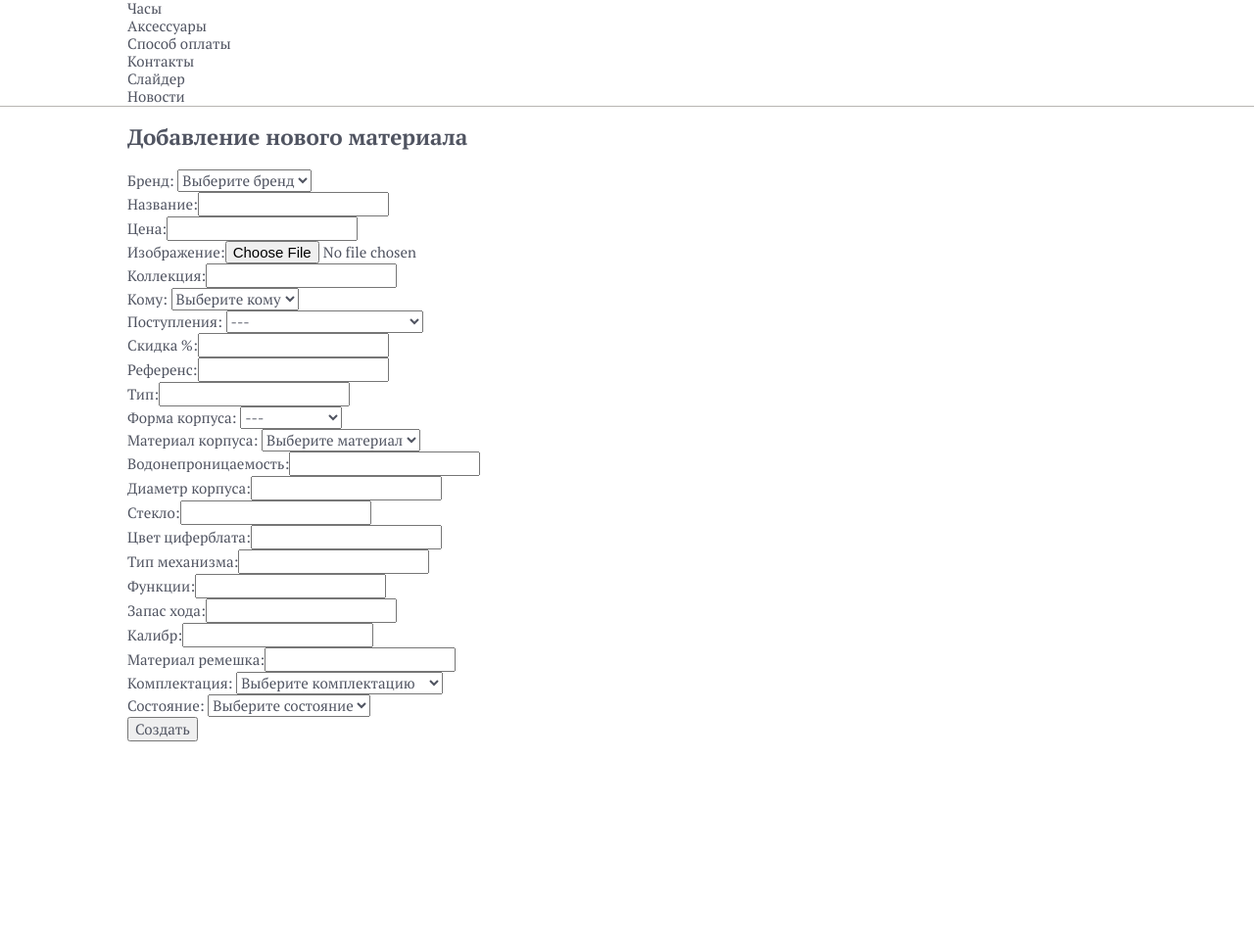
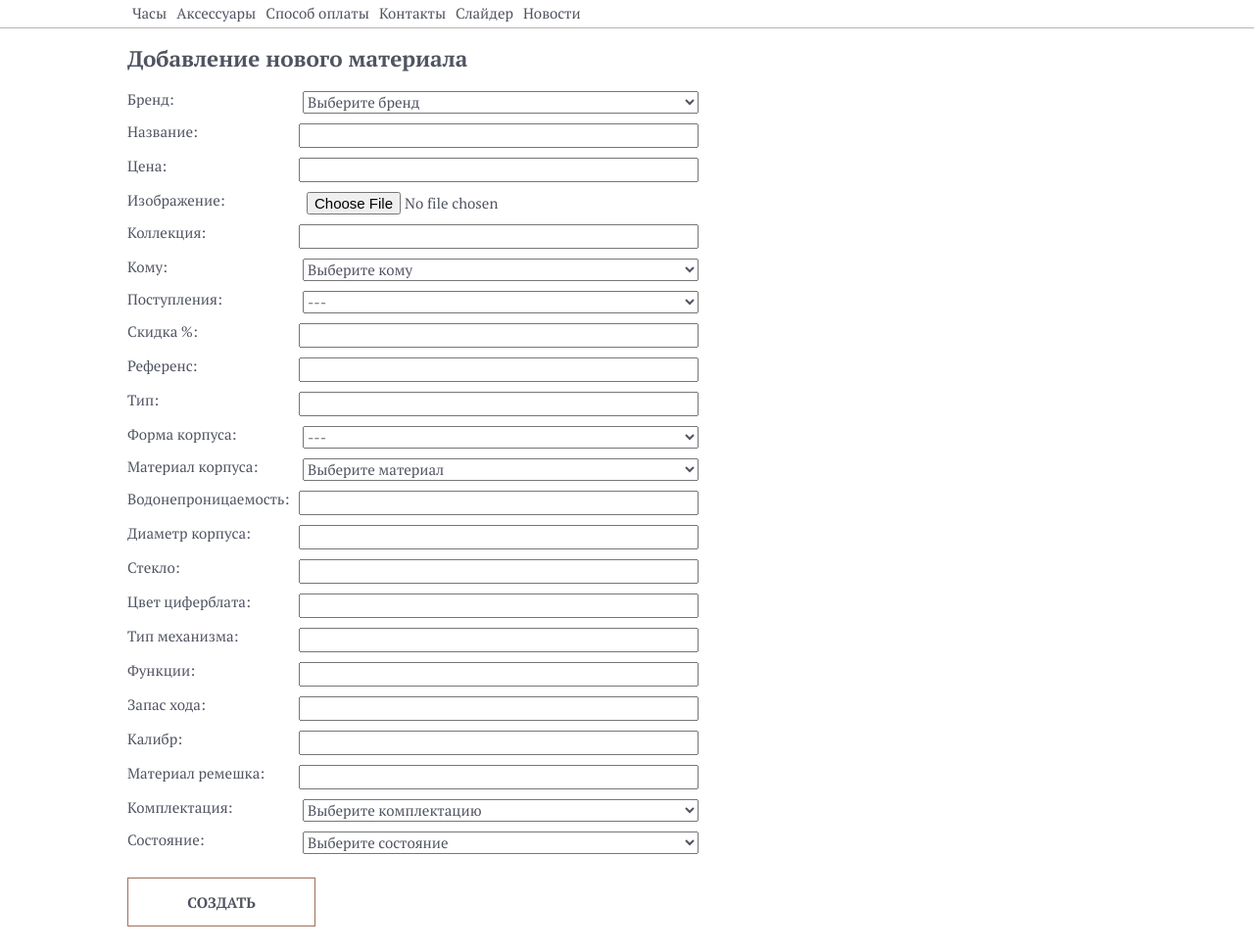
Before and after one commit to nuralys/lombardp, a CakePHP app: the page made by app/View/Clocks/admin_add.ctp in a window 1280 px wide. Shown: the whole page at 98% size. Before the commit the page ends 757 px from the top, so only its background shows below. Run offline with PHP 8.4 and a stand-in for CakePHP, Linux system fonts and the light colour scheme; the template is opened without the code that fills it, so the values that code supplies are empty; form fields are guessed from the names that the template uses; some libraries are stand-ins or nearby versions.

Commit message:
Комит админской части

```diff
--- a/app/View/Accessories/admin_index.ctp
+++ b/app/View/Accessories/admin_index.ctp
@@ -1,6 +1,6 @@
-<a href="/admin/accessories/add">Добавить материал</a>
+<a href="/admin/accessories/add" class="admin_add">Добавить материал</a>
 <?php debug($data); ?>
-<ul>
+<ul class="admin_list">
 <?php foreach($data as $item): ?>
 	<li><img src="/img/accessory/thumbs/<?=$item['Accessory']['img']?>"><p><?=$item['Accessory']['name']?></p>
 <a href="/admin/accessories/edit/<?=$item['Accessory']['id']?>">Редактировать</a>
--- a/app/View/Clocks/admin_add.ctp
+++ b/app/View/Clocks/admin_add.ctp
@@ -4,7 +4,7 @@
 	</div>
 <?php
 echo $this->Form->create('Clock', array('type' => 'file'));?>
-<div class="input select">
+<div class="input select add_clock">
 	<label for="ClockBrandId">Бренд:</label>
 	<select name="data[Clock][brand_id]" id="ClockBrandId" required="required">
 	<option>Выберите бренд</option>
@@ -19,7 +19,7 @@ echo $this->Form->input('price', array('label' => 'Цена:'));
 echo $this->Form->input('img', array('label' => 'Изображение:', 'type' => 'file'));
 echo $this->Form->input('collection', array('label' => 'Коллекция:'));
 ?>
-<div class="input select">
+<div class="input select add_clock">
 	<label for="ClockSex">Кому:</label>
 	<select name="data[Clock][sex]" id="ClockSex" required="required">
 	<option value="">Выберите кому</option>
@@ -28,7 +28,7 @@ echo $this->Form->input('collection', array('label' => 'Коллекция:'));
 			<option value="3">Юнисекс</option>
 	</select>
 </div>
-<div class="input select">
+<div class="input select add_clock">
 	<label for="ClockReceipts">Поступления:</label>
 	<select name="data[Clock][receipts]" id="ClockSex">
 		<option value="0">---</option>
@@ -42,7 +42,7 @@ echo $this->Form->input('sale', array('label' => 'Скидка %:'));
 echo $this->Form->input('reference', array('label' => 'Референс:'));
 echo $this->Form->input('type', array('label' => 'Тип:'));
 ?>
-<div class="input select">
+<div class="input select add_clock">
 	<label for="ClockHullshape">Форма корпуса:</label>
 	<select name="data[Clock][hullshape]" id="ClockSex">
 		<option value="0">---</option>
@@ -52,7 +52,7 @@ echo $this->Form->input('type', array('label' => 'Тип:'));
 		<option value="4">Овальная</option>
 	</select>
 </div>
-<div class="input select">
+<div class="input select add_clock">
 	<label for="ClockHousingId">Материал корпуса:</label>
 	<select name="data[Clock][housing_id]" id="ClockHousingId" required="required">
 	<option>Выберите материал</option>
@@ -72,7 +72,7 @@ echo $this->Form->input('power_reserve', array('label' => 'Запас хода:'
 echo $this->Form->input('caliber', array('label' => 'Калибр:'));
 echo $this->Form->input('band_material', array('label' => 'Материал ремешка:'));
 ?>
-<div class="input select">
+<div class="input select add_clock">
 	<label for="ClockEquipment">Комплектация:</label>
 	<select name="data[Clock][equipment]" id="ClockEquipment" required="required">
 			<option value="">Выберите комплектацию</option>
@@ -80,7 +80,7 @@ echo $this->Form->input('band_material', array('label' => 'Материал ре
 			<option value="2">Да (Grand-комплектация)</option>
 	</select>
 </div>
-<div class="input select">
+<div class="input select add_clock">
 	<label for="ClockCondition_clock">Состояние:</label>
 	<select name="data[Clock][condition_clock]" id="Clockcondition_clock" required="required">
 			<option value="">Выберите состояние</option>
--- a/app/View/Clocks/admin_index.ctp
+++ b/app/View/Clocks/admin_index.ctp
@@ -1,6 +1,6 @@
-<a href="/admin/clocks/add">Добавить материал</a>
+<a href="/admin/clocks/add" class="admin_add">Добавить материал</a>
 <?php //debug($data); ?>
-<ul>
+<ul class="admin_list">
 <?php foreach($data as $item): ?>
 	<li><img src="/img/clock/thumbs/<?=$item['Clock']['img']?>"><p><?=$item['Clock']['name']?></p>
 <a href="/admin/clocks/edit/<?=$item['Clock']['id']?>">Редактировать</a>
--- a/app/webroot/css/style.css
+++ b/app/webroot/css/style.css
@@ -2283,3 +2283,65 @@ footer .social{
 @media screen and (max-width: 340px){
 
 */
+/* admin*/
+.input.select select {
+    /* float: right; */
+    width: 404px;
+    float: right;
+}
+.input {
+    overflow: hidden;
+    margin-bottom: 10px;
+    width: 583px;
+}
+.input input {
+    float: right;
+    width: 400px;
+}
+.submit input {
+    display: block;
+    width: 192px;
+    height: 50px;
+    margin: 24px 0;
+    border: 1px solid #9d705b;
+    font-size: 15px;
+    font-weight: bold;
+    /* float: right; */
+    line-height: 50px;
+    text-transform: uppercase;
+    background-color: #fff;
+}
+.input textarea {
+    float: right;
+    width: 400px;
+}
+.submit input:hover {
+    background-color: #9d705b;
+    color: #fff;
+}
+.top_menu {
+    overflow: hidden;
+}
+.top_menu_item {
+    float: left;
+    margin: 5px;
+}
+.admin_list {
+    list-style: none;
+    padding: 0px;
+    overflow: hidden;
+    margin:0;
+}
+.admin_list li {
+    float: left;
+    width: 200px;
+    border: 1px solid #cecece;
+    text-align: center;
+    padding: 10px;
+    margin-right: 30px;
+}
+.admin_add {
+    margin: 10px 0;
+    display: block;
+}
+/*admin end*/
```
